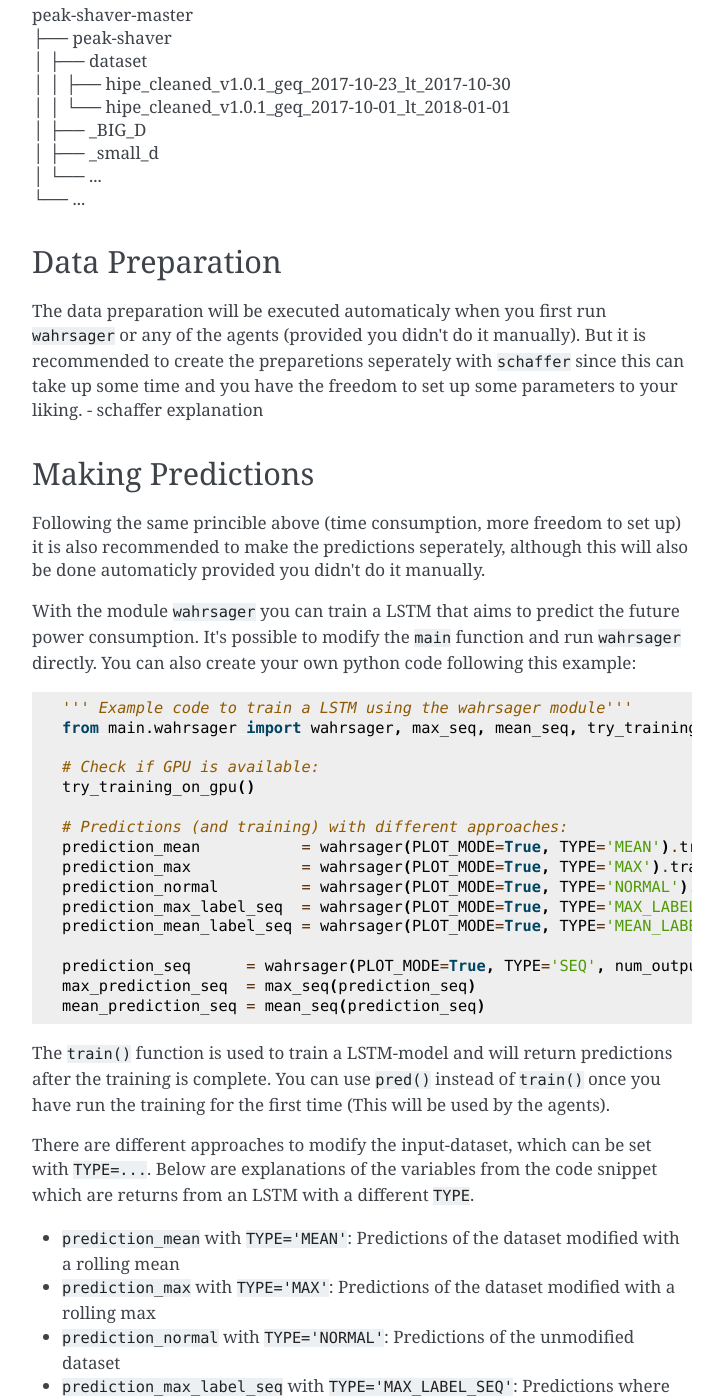
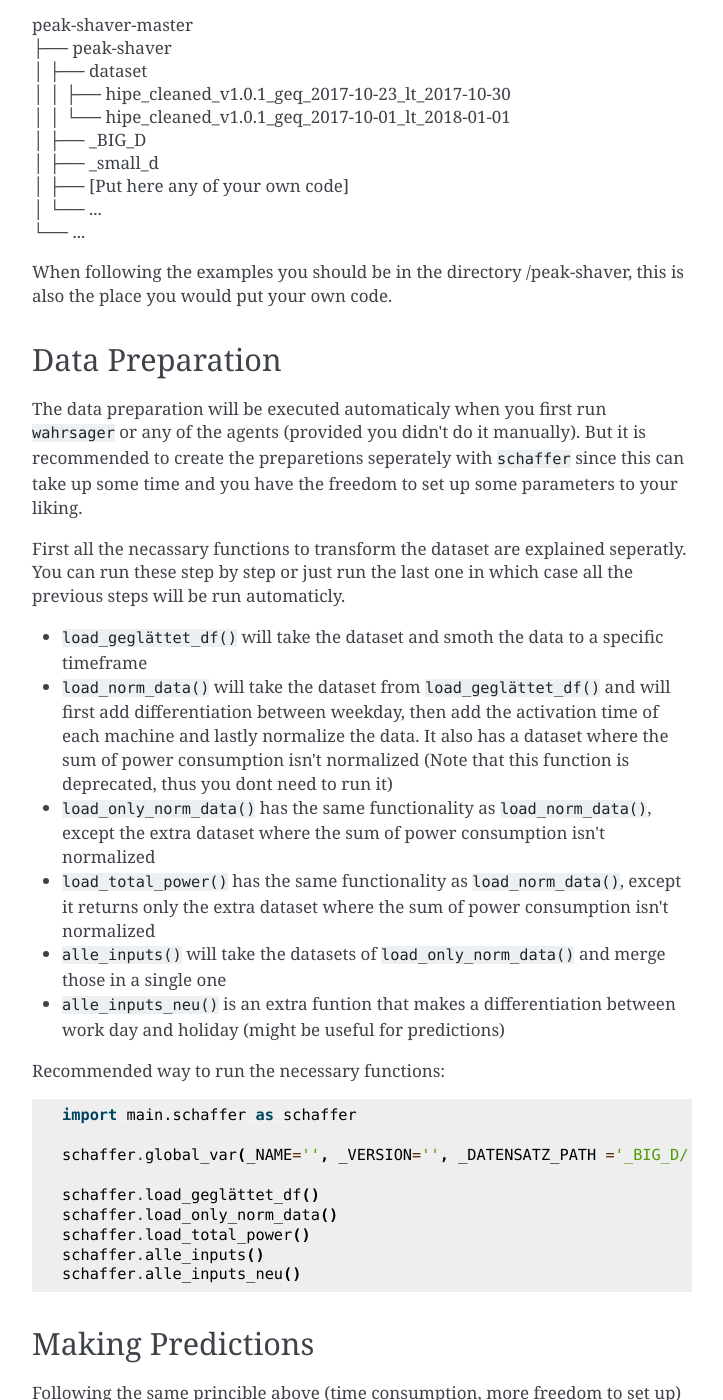
Before and after one commit to maik97/peak-shaver, a Sphinx documentation site: the page built from docs/getting_started.rst, in a window 1280 px wide and 1400 px high, scrolled down 1104 px. Shown: the whole window, without its empty margins (388-1111 px from the left). Built offline with Sphinx 7.4.7, drawn with Linux system fonts in a browser that asks for light colours; some of the changed text lies outside the part shown.

Commit message:
Update getting_started.rst

```diff
--- a/docs/getting_started.rst
+++ b/docs/getting_started.rst
@@ -10,7 +10,9 @@ Installation and Dependencies
 
 You can download the zip file from the `github repository <https://github.com/maik97/peak-shaver>`_ (alternatively just clone the project to your own github) or run this command if you have `git <https://git-scm.com/downloads>`_ installed.
 
-$ git clone git://github.com/maik97/peak-shaver.git
+.. code-block:: console
+
+    $ git clone git://github.com/maik97/peak-shaver.git
 
 Make sure to have these libraries with the right versions installed:
 
@@ -39,14 +41,39 @@ Set up these folders, if you want to follow the examples provided, and put (both
 | │   │   └── hipe_cleaned_v1.0.1_geq_2017-10-01_lt_2018-01-01
 | │   ├── _BIG_D
 | │   ├── _small_d
+| │   ├── [Put here any of your own code]
 | │   └── ...
 | └── ...
 
+When following the examples you should be in the directory /peak-shaver, this is also the place you would put your own code.
 
 Data Preparation
 ****************
 The data preparation will be executed automaticaly when you first run ``wahrsager`` or any of the agents (provided you didn't do it manually). But it is recommended to create the preparetions seperately with ``schaffer`` since this can take up some time and you have the freedom to set up some parameters to your liking.
-- schaffer explanation
+
+First all the necassary functions to transform the dataset are explained seperatly. You can run these step by step or just run the last one in which case all the previous steps will be run automaticly.
+
+- ``load_geglättet_df()`` will take the dataset and smoth the data to a specific timeframe
+- ``load_norm_data()`` will take the dataset from ``load_geglättet_df()`` and will first add differentiation between weekday, then add the activation time of each machine and lastly normalize the data. It also has a dataset where the sum of power consumption isn't normalized (Note that this function is deprecated, thus you dont need to run it)
+- ``load_only_norm_data()`` has the same functionality as ``load_norm_data()``, except the extra dataset where the sum of power consumption isn't normalized
+- ``load_total_power()`` has the same functionality as ``load_norm_data()``, except it returns only the extra dataset where the sum of power consumption isn't normalized
+- ``alle_inputs()`` will take the datasets of ``load_only_norm_data()`` and merge those in a single one
+- ``alle_inputs_neu()`` is an extra funtion that makes a differentiation between work day and holiday (might be useful for predictions)
+
+Recommended way to run the necessary functions:
+
+.. code-block:: python
+
+    import main.schaffer as schaffer
+
+    schaffer.global_var(_NAME='', _VERSION='', _DATENSATZ_PATH ='_BIG_D/', _großer_datensatz = True, _zeitintervall = '5min')
+
+    schaffer.load_geglättet_df()
+    schaffer.load_only_norm_data()
+    schaffer.load_total_power()
+    schaffer.alle_inputs()
+    schaffer.alle_inputs_neu()
+
 
 Making Predictions
 ******************
@@ -73,9 +100,9 @@ With the module ``wahrsager`` you can train a LSTM that aims to predict the futu
     max_prediction_seq  = max_seq(prediction_seq)
     mean_prediction_seq = mean_seq(prediction_seq)
 
-The ``train()`` function is used to train a LSTM-model and will return predictions after the training is complete. You can use ``pred()`` instead of ``train()`` once you have run the training for the first time (This will be used by the agents).
+The ``train()`` function is used to train a LSTM-model and will return predictions after the training is complete. You can use ``pred()`` instead of ``train()`` once you have run the training for the first time (This will be used by the agents). You can find the saved models in either _BIG_D/LSTM-models/ or _small_d/LSTM-models/.
 
-There are different approaches to modify the input-dataset, which can be set with ``TYPE=...``. Below are explanations of the variables from the code snippet which are returns from an LSTM with a different ``TYPE``.
+There are different approaches to modify the input-dataset, which can be set with ``TYPE=...``. Below are explanations of the variables from the code snippet which are returns from a LSTM with a different ``TYPE``.
 
 - ``prediction_mean`` with ``TYPE='MEAN'``: Predictions of the dataset modified with a rolling mean
 - ``prediction_max`` with ``TYPE='MAX'``: Predictions of the dataset modified with a rolling max
@@ -86,7 +113,7 @@ There are different approaches to modify the input-dataset, which can be set wit
 
 All these different approaches will have similiar results, but can be used to optimize the predictions furthermore. If you want to tune the parameters, look up the ``wahrsager`` class :ref:`here <wahrsager_doc>` (change timeframe, LSTM size, ...). Note that for every new timeframe a seperate dataset will be created.
 
-Set ``PLOT_MODE=True`` if you want to see a graph of the predictions compared to the actual data. An example graph is provided below:
+Set ``PLOT_MODE=True`` if you want to see a graph of the predictions compared to the actual data. You also can find the saved graphs in either _BIG_D/LSTM-graphs/ or _small_d/LSTM-graphs/. An example graph is provided below:
 
 - hier kommt beispiel graph
 
```
